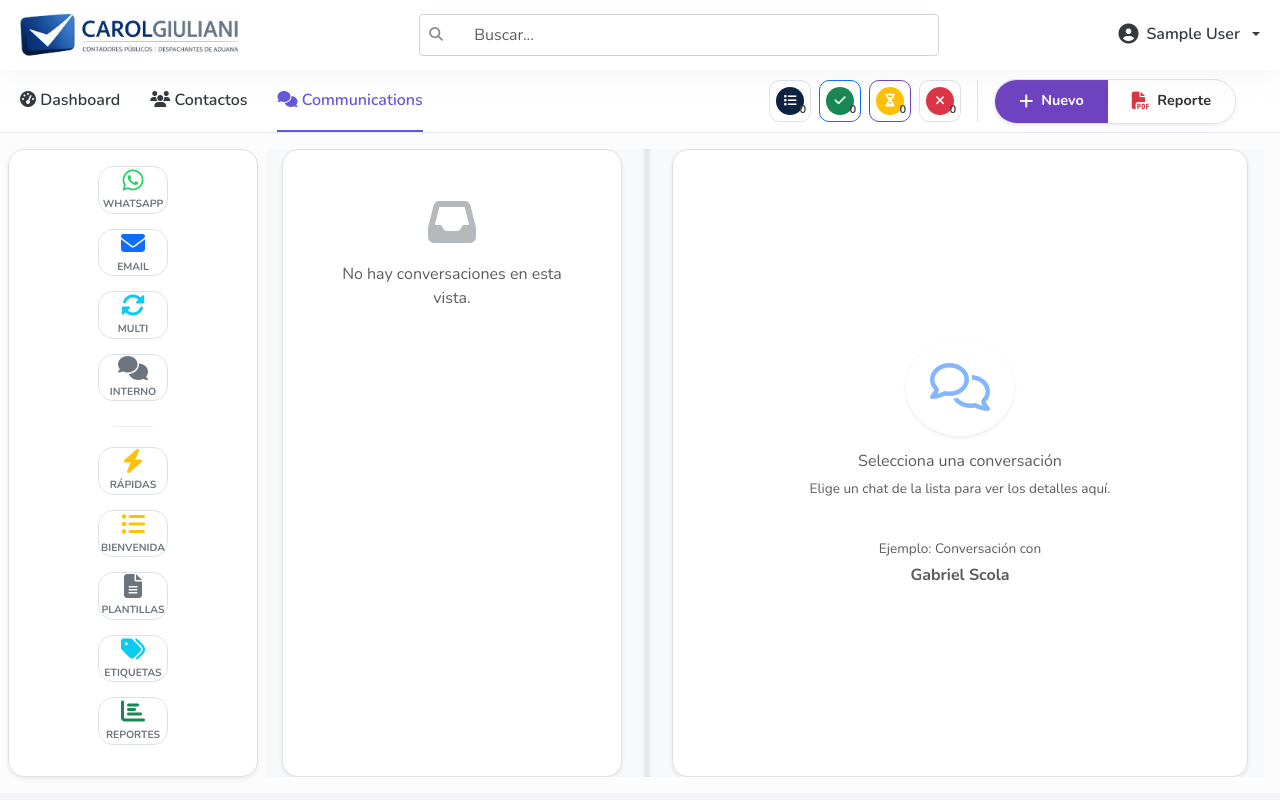
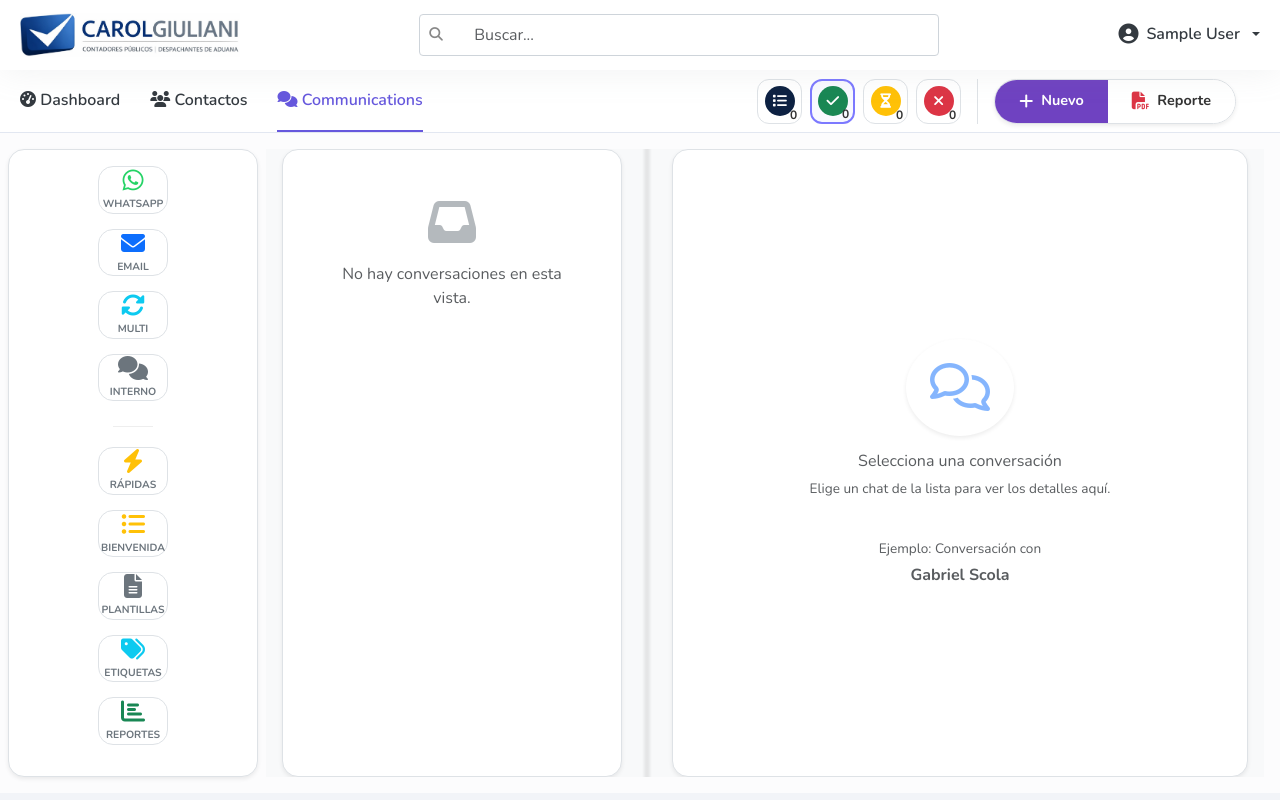
Before and after one commit to GuasosDev/CarolGiuliani, a Django app: page /communications/ in a window 1280 px wide. Run offline with Django 4.2, Linux system fonts and the light colour scheme; the visitor is signed in with stand-in values (Sample User, id 1); data that the repository does not hold is empty; parts of the project's set-up code (start-up, migrations or seed data) failed here and were passed over; some libraries are stand-ins or nearby versions.

Commit message:
indicadores ok
ahora funciona ok indicadores de side bar (solo pendientes) e indicadores de filtros reflejan cantidad de cada caso.

```diff
--- a/communications/templates/communications/communications_base.html
+++ b/communications/templates/communications/communications_base.html
@@ -5,56 +5,95 @@
 
 {% block navbar_tools %}
 <div class="d-flex align-items-center gap-3">
+    <style>
+        .filter-btn {
+            width: 45px;
+            height: 45px;
+            border-radius: 12px;
+            background-color: #fff !important;
+            border: 1px solid #dee2e6 !important;
+            position: relative;
+            display: flex !important;
+            align-items: center !important;
+            justify-content: center !important;
+            padding: 0 !important;
+            transition: all 0.2s ease;
+            text-decoration: none !important;
+            overflow: hidden;
+            line-height: 0 !important;
+        }
+        .filter-btn.active {
+            border-color: #7c79ff !important;
+            border-width: 2px !important;
+            background-color: #f8f9ff !important;
+        }
+        .filter-btn .icon-circle {
+            width: 30px;
+            height: 30px;
+            border-radius: 50%;
+            display: flex !important;
+            align-items: center !important;
+            justify-content: center !important;
+            flex-shrink: 0;
+            margin: 0 !important;
+        }
+        .filter-btn .icon-circle i {
+            margin: 0 !important;
+            line-height: 1 !important;
+            display: block !important;
+            font-size: 0.9rem !important;
+        }
+        .filter-btn .filter-count {
+            position: absolute;
+            bottom: 2px;
+            right: 4px;
+            font-size: 0.75rem;
+            font-weight: 800;
+            color: #333;
+            line-height: 1;
+            z-index: 2;
+        }
+    </style>
+
     <!-- Status Filter Buttons (Exact match to image) -->
     <div class="d-flex align-items-center gap-2 pe-3 border-end">
         <!-- Todos / Inbox -->
         <a href="?status=all{% if current_channel %}&channel={{ current_channel }}{% endif %}"
-           class="btn btn-white border p-1 position-relative d-flex align-items-center justify-content-center {% if current_status == 'all' or not current_status %}border-primary{% endif %}"
-           style="width: 42px; height: 42px; border-radius: 10px; background-color: #fff;" title="Todos">
-            <div class="rounded-circle d-flex align-items-center justify-content-center" style="width: 28px; height: 28px; background-color: #0d2142;">
+           class="filter-btn {% if current_status == 'all' or not current_status %}active{% endif %}" title="Todos">
+            <div class="icon-circle" style="background-color: #0d2142;">
                 <i class="fas fa-list text-white" style="font-size: 0.8rem;"></i>
             </div>
-            <span class="position-absolute fw-bold" style="bottom: 2px; right: 4px; font-size: 0.7rem; color: #444;">
-                {{ current_filter_total }}
-            </span>
+            <span class="filter-count">{{ current_filter_total }}</span>
         </a>
 
         <!-- Activos -->
         <a href="?status=normal{% if current_channel %}&channel={{ current_channel }}{% endif %}"
-           class="btn btn-white border p-1 position-relative d-flex align-items-center justify-content-center {% if current_status == 'normal' %}border-primary{% endif %}"
-           style="width: 42px; height: 42px; border-radius: 10px; background-color: #fff;" title="Activos">
-            <div class="rounded-circle d-flex align-items-center justify-content-center" style="width: 28px; height: 28px; background-color: #198754;">
+           class="filter-btn {% if current_status == 'normal' %}active{% endif %}" title="Activos">
+            <div class="icon-circle" style="background-color: #198754;">
                 <i class="fas fa-check text-white" style="font-size: 0.8rem;"></i>
             </div>
-            <span class="position-absolute fw-bold" style="bottom: 2px; right: 4px; font-size: 0.7rem; color: #444;">
-                {{ normal_count }}
-            </span>
+            <span class="filter-count">{{ normal_count }}</span>
         </a>
 
         <!-- Pendientes -->
         <a href="?status=pending{% if current_channel %}&channel={{ current_channel }}{% endif %}"
-           class="btn btn-white border p-1 position-relative d-flex align-items-center justify-content-center {% if current_status == 'pending' %}border-primary{% endif %}"
-           style="width: 42px; height: 42px; border-radius: 10px; background-color: #fff; border-color: #6f42c1 !important; border-width: 1.5px !important;" title="Pendientes">
-            <div class="rounded-circle d-flex align-items-center justify-content-center" style="width: 28px; height: 28px; background-color: #ffc107;">
+           class="filter-btn {% if current_status == 'pending' %}active{% endif %}" title="Pendientes">
+            <div class="icon-circle" style="background-color: #ffc107;">
                 <i class="fas fa-hourglass-half text-white" style="font-size: 0.8rem;"></i>
             </div>
-            <span class="position-absolute fw-bold" style="bottom: 2px; right: 4px; font-size: 0.7rem; color: #444;">
-                {{ pending_count }}
-            </span>
+            <span class="filter-count">{{ pending_count }}</span>
         </a>
 
         <!-- Cerrados -->
         <a href="?status=closed{% if current_channel %}&channel={{ current_channel }}{% endif %}"
-           class="btn btn-white border p-1 position-relative d-flex align-items-center justify-content-center {% if current_status == 'closed' %}border-primary{% endif %}"
-           style="width: 42px; height: 42px; border-radius: 10px; background-color: #fff;" title="Cerrados">
-            <div class="rounded-circle d-flex align-items-center justify-content-center" style="width: 28px; height: 28px; background-color: #dc3545;">
+           class="filter-btn {% if current_status == 'closed' %}active{% endif %}" title="Cerrados">
+            <div class="icon-circle" style="background-color: #dc3545;">
                 <i class="fas fa-times text-white" style="font-size: 0.8rem;"></i>
             </div>
-            <span class="position-absolute fw-bold" style="bottom: 2px; right: 4px; font-size: 0.7rem; color: #444;">
-                {{ closed_count }}
-            </span>
+            <span class="filter-count">{{ closed_count }}</span>
         </a>
     </div>
+
 
     <!-- Action Buttons Group (Exact match to image) -->
     <div class="d-flex align-items-center shadow-sm" style="border-radius: 25px; overflow: hidden; height: 45px; border: 1px solid #dee2e6;">
--- a/communications/views.py
+++ b/communications/views.py
@@ -290,9 +290,9 @@ def _get_conversation_counts(user, channel=None):
     """Helper to get conversation counts for the sidebar and filters"""
     base_qs = get_agent_conversations(user)
 
-    # Counts for the sidebar (always total)
-    whatsapp_total = base_qs.filter(channel='whatsapp').count()
-    email_total = base_qs.filter(channel='email').count()
+    # Counts for the sidebar (ONLY pending conversations as requested)
+    whatsapp_pending = base_qs.filter(channel='whatsapp', status='pending').count()
+    email_pending = base_qs.filter(channel='email', status='pending').count()
 
     # Filter base_qs if a channel is selected for the top filters
     filter_qs = base_qs
@@ -304,9 +304,9 @@ def _get_conversation_counts(user, channel=None):
         'pending_count': filter_qs.filter(status='pending').count(),
         'closed_count': filter_qs.filter(status='closed').count(),
         'unread_count': filter_qs.filter(messages__is_read=False, messages__direction='inbound').distinct().count(),
-        'whatsapp_count': whatsapp_total,
-        'email_count': email_total,
-        'total_channel_count': whatsapp_total + email_total,
+        'whatsapp_count': whatsapp_pending,
+        'email_count': email_pending,
+        'total_channel_count': whatsapp_pending + email_pending,
         'current_filter_total': filter_qs.count(),
     }
 
```
